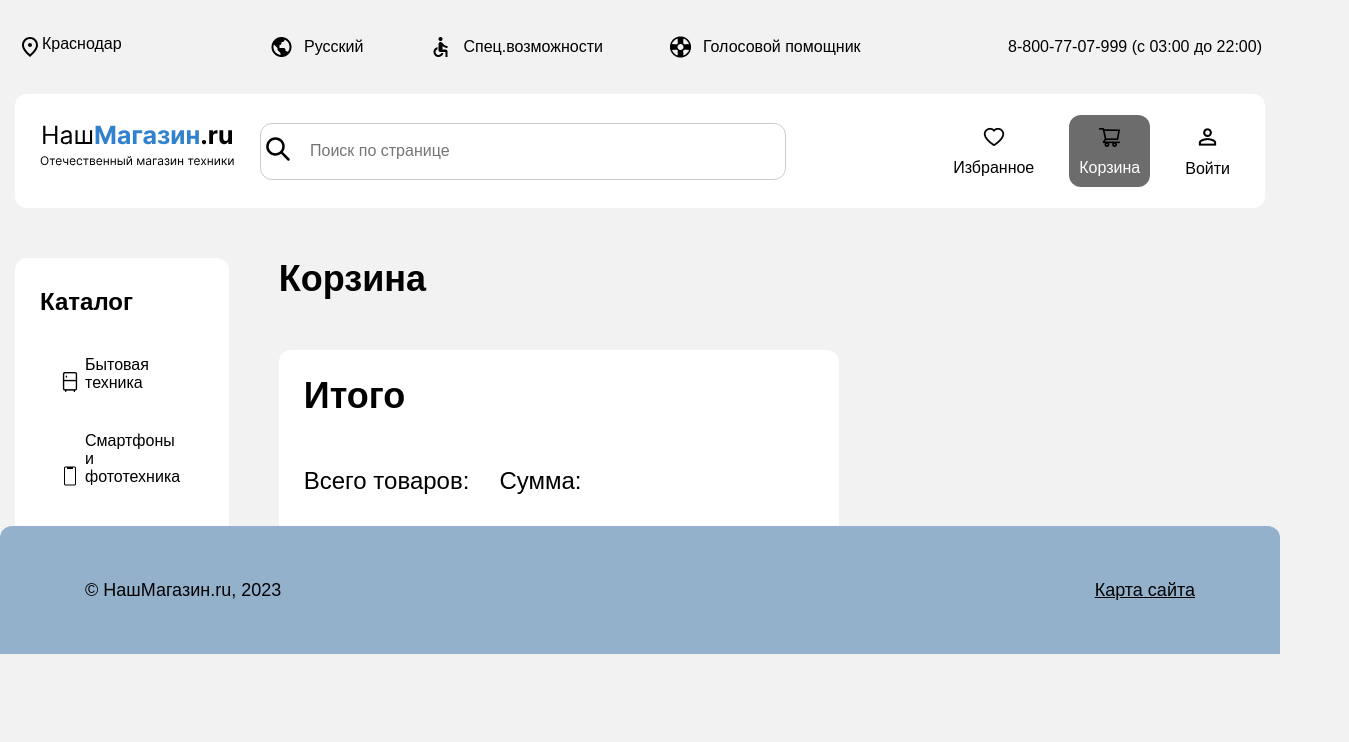
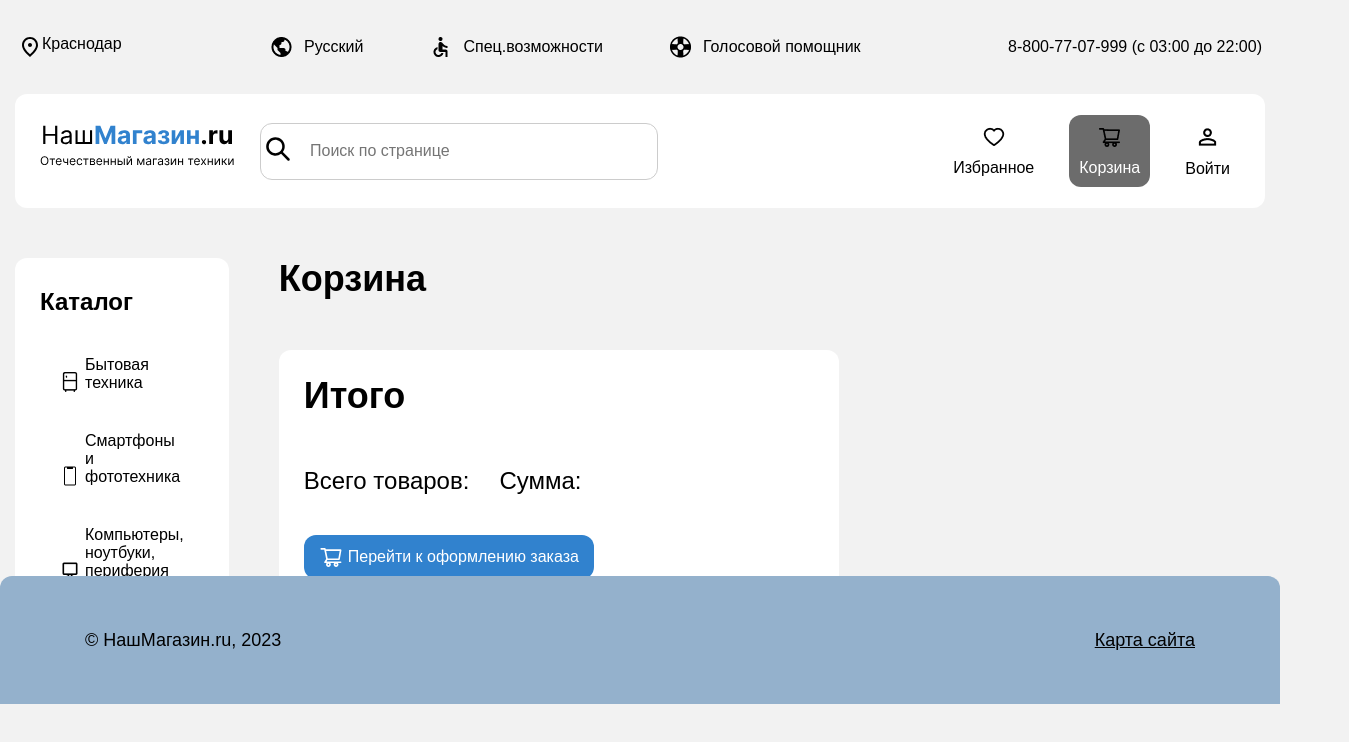
Before and after one commit to WaterMelonyOcO/voice-assistant-Frogs, a React (Create React App) app in the folder frontend/voice-assistant/: page /cart in a window 1280 px wide. Shown: the top 742 px of the page, 1349 px wide, since content can reach past the window. Built offline with nearby package versions, Linux system fonts and the light colour scheme.

Commit message:
focus on elements button 'scroll to top' and modal window

```diff
--- a/frontend/voice-assistant/src/App.css
+++ b/frontend/voice-assistant/src/App.css
@@ -36,3 +36,15 @@ body {
   box-shadow: 0 5px 10px #808080;
   font-size: 30px;
 }
+.back-to-top:hover {
+  background-color: #0e719f;
+  cursor: pointer;
+}
+.back-to-top:focus {
+  outline: 2px solid black; /* Пример стилизации фокусного состояния кнопки */
+}
+
+.app-container {
+overflow: hidden;
+
+}
--- a/frontend/voice-assistant/src/App.js
+++ b/frontend/voice-assistant/src/App.js
@@ -9,7 +9,7 @@ import OrderRegistration from './pages/OrderRegistration/OrderRegistration';
 import FavouritesPage from './pages/FavouritesPage/FavouritesPage';
 import CartPage from './pages/CartPage/CartPage';
 import ProductPage from './pages/ProductPage/ProductPage';
-import React, { useEffect, useState } from 'react';
+import React, { useEffect, useState, useRef } from 'react';
 import Header from './components/Header/Header';
 import Catalog from './components/Catalog/Catalog';
 import SpecialFeaturesModal from './components/SpecialFeaturesModal/SpecialFeaturesModal';
@@ -64,6 +64,9 @@ const handleChangeLanguage = () => {
     setAreLang("ru");
   }
 };
+
+/* for modal  */
+
   return ( <>
 
     <ImageToggleProvider>
@@ -111,15 +114,16 @@ const handleChangeLanguage = () => {
             </Routes>
           </div>
           </div>
+
           <Footer />
       </div>
-
-      <SpecialFeaturesModal active={modalActive} setActive={setModalActive} />
       {showButton && (
         <button onClick={scrollToTop} className="back-to-top">
           ⭱
         </button>
       )}
+
+      <SpecialFeaturesModal active={modalActive} setActive={setModalActive} />
     </BrowserRouter>
     </ImageToggleProvider>
 
--- a/frontend/voice-assistant/src/components/Footer/style.css
+++ b/frontend/voice-assistant/src/components/Footer/style.css
@@ -12,6 +12,7 @@
     position: fixed;
     right: 0;
     bottom: 0;
+    margin-top: 50px;
 }
 
 .footer_h4 {
--- a/frontend/voice-assistant/src/components/InputSearch/style.css
+++ b/frontend/voice-assistant/src/components/InputSearch/style.css
@@ -14,7 +14,9 @@
 }
 
 .search_input {
-    width: 30em;
+    min-width: 22em;
+    width: 100%;
+    max-width: 30em;
     height: 45px;
     /* border: 1px solid gray; */
     border: none;
--- a/frontend/voice-assistant/src/components/SpecialFeaturesModal/SpecialFeaturesModal.jsx
+++ b/frontend/voice-assistant/src/components/SpecialFeaturesModal/SpecialFeaturesModal.jsx
@@ -3,7 +3,7 @@ import closeIcon from '../../images/close2.png';
 import okIcon from '../../images/success.png';
 import BtnOutlined from '../BtnOutlined/BtnOutlined';
 import BtnFilled from '../BtnFilled/BtnFilled';
-import { useState } from 'react';
+import { useState, useRef } from 'react';
 import { useEffect } from 'react';
 import { useImageToggle } from '../ImageToggleContext/ImageToggleContext';
 import { useTranslation } from "react-i18next";
@@ -97,13 +97,21 @@ const deleteContrast = () => {
 /* кнопка отключения картинок */
 
     const { toggleImages } = useImageToggle();
-
     const { resetImages } = useImageToggle();
 
+    /***************/
+
+  const modalRef = useRef(null);
+
+  useEffect(() => {
+    if (active && modalRef.current) {
+      modalRef.current.focus();
+    }
+  }, [active]);
 
     return(
-        <div className={active ? "modal active" : "modal"}>
-            <div className="modal_content" onClick={e => e.stopPropagation()}>
+        <div className={active ? "modal active" : "modal"} tabIndex="-1" ref={modalRef}>
+            <div className="modal_content" onClick={e => e.stopPropagation()} >
             <div className='modal_header'>
                 <h2>{t("header8")}</h2>
                     <button onClick={() => setActive(false)} className='header-close_btn'>
--- a/frontend/voice-assistant/src/components/SpecialFeaturesModal/style.css
+++ b/frontend/voice-assistant/src/components/SpecialFeaturesModal/style.css
@@ -101,6 +101,9 @@
     background-color: #a9a6a6;
     cursor: pointer;
 }
+.wraper-btn:focus {
+    outline: 2px solid rgb(25, 78, 148);
+}
 
 .wordspacing1 {
     letter-spacing: 0.4px;
--- a/frontend/voice-assistant/src/pages/MainPage/style.css
+++ b/frontend/voice-assistant/src/pages/MainPage/style.css
@@ -1,7 +1,7 @@
 .body-layout {
     display: flex;
     flex-direction: row;
-    justify-content: space-between;
+    /* justify-content: space-between; */
     align-items: flex-start;
 }
 
@@ -66,5 +66,5 @@
     column-gap: 50px;
     row-gap: 30px;
     justify-content: flex-end;
-    margin: 50px 0 50px;
+    margin: 50px 0 100px;
 }
```
